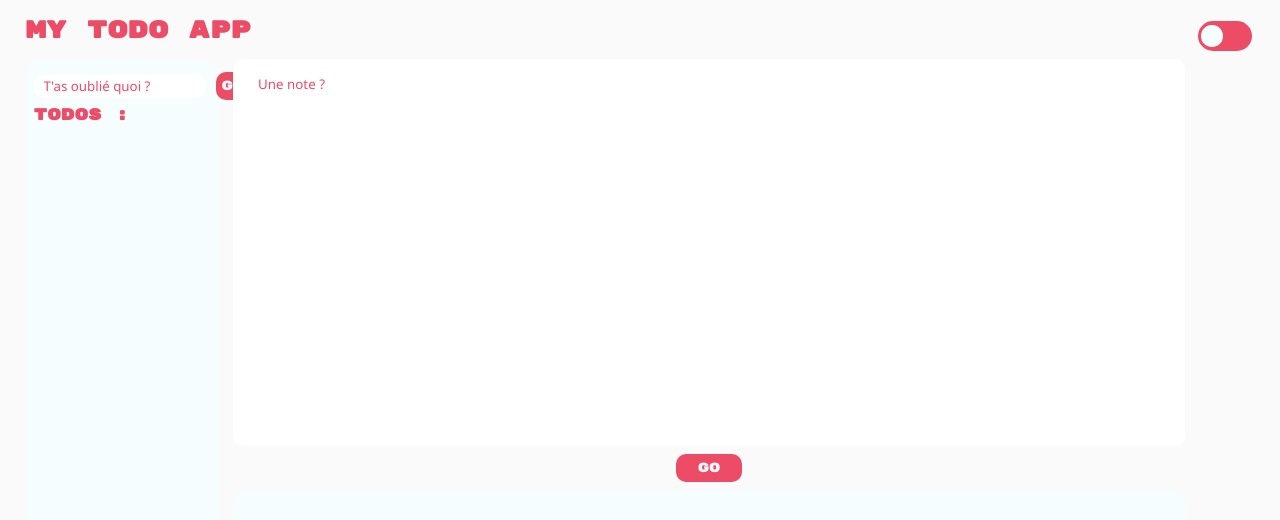
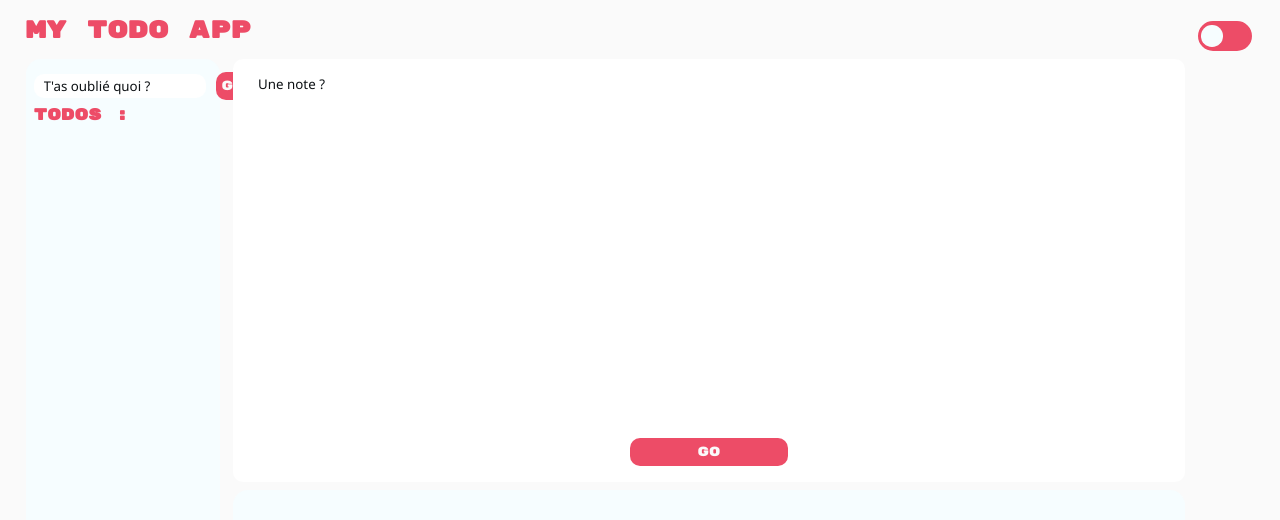
Before and after one commit to Junior-dev-Track/16-react-todolist-cyril-fl, a React (Vite) app: page / in a window 1280 px wide. Shown: the top 520 px of the page. Built offline with nearby package versions, Linux system fonts and the light colour scheme.

Commit message:
* Notes deletabe

```diff
--- a/src/component/Notes.jsx
+++ b/src/component/Notes.jsx
@@ -24,7 +24,9 @@ const Notes = ({ addNote }) => {
                 placeholder="Une note ?"
                 id="note"
             ></textarea>
-            <button className={'sendNoteButton'} type="submit">GO</button>
+            <div className="buttonArea">
+                <button className={'sendNoteButton'} type="submit">GO</button>
+            </div>
         </form>
     );
 };
--- a/src/component/NotesList.jsx
+++ b/src/component/NotesList.jsx
@@ -22,7 +22,8 @@ const NotesList = ({ notes, setNotes}) => {
                                 checked={note.isDone}
                                 onChange={() => toggleTask(note.id, notes, setNotes)}
                             />
-                            {/*<label htmlFor={`notes${note.id}`}></label>*/}
+                            <label htmlFor={`notes${note.id}`}></label>
+
                         </div>
                     </li>
                 ))}
--- a/src/style/00-Global/_colors.scss
+++ b/src/style/00-Global/_colors.scss
@@ -7,11 +7,10 @@ $textColor: var(--black);
 
 $neutral: var(--neutral);
 $primary : var(--primary);
+$primaryBis: var(--primaryBis);
 $secondary : var(--secondary);
 $secondaryBis: var(--secondaryBis);
 $tertiary : var(--tertiary);
-
-//ddd
 
 
 // By color
--- a/src/style/00-Global/colorTheme.css
+++ b/src/style/00-Global/colorTheme.css
@@ -4,14 +4,13 @@
         --black: #0D1114;
         --grey: #1F2426;
         --white: #FAFAFA;
-        --red: #ED4C67;
         --purple: #B53471;
         --purpleDark: #833471;
-        --pink: #FDA7DF;
 
         /* Element */
         --neutral : #ffffff;
         --primary : #ED4C67;
+        --primaryBis: #C94057 ;
         --secondary : #F6FDFF;
         --secondaryBis: #F0F5FA ;
         --tertiary : #FDA7DF;
@@ -22,14 +21,13 @@
         --black: #FAFAFA;
         --grey: #1F2426;
         --white: #0D1114;
-        --red: #ED4C67;
         --purple: #B53471;
         --purpleDark: #833471;
-        --pink: #FDA7DF;
 
         /* Element */
         --neutral : #1F2426;
         --primary : #F6FDFF;
+        --primaryBis: #F0F5FA ;
         --secondary : #ED4C67;
         --secondaryBis: #C94057 ;
         --tertiary : #FDA7DF;
@@ -43,14 +41,13 @@
         --black: #FAFAFA;
         --grey: #1F2426;
         --white: #0D1114;
-        --red: #ED4C67;
         --purple: #B53471;
         --purpleDark: #833471;
-        --pink: #FDA7DF;
 
         /* Element */
         --neutral : #1F2426;
         --primary : #F6FDFF;
+        --primaryBis: #F0F5FA ;
         --secondary : #ED4C67;
         --secondaryBis: #C94057 ;
         --tertiary : #FDA7DF;
@@ -62,14 +59,13 @@
         --black: #0D1114;
         --grey: #1F2426;
         --white: #FAFAFA;
-        --red: #ED4C67;
         --purple: #B53471;
         --purpleDark: #833471;
-        --pink: #FDA7DF;
 
         /* Element */
         --neutral : #ffffff;
         --primary : #ED4C67;
+        --primaryBis: #C94057 ;
         --secondary : #F6FDFF;
         --secondaryBis: #F0F5FA  ;
         --tertiary : #FDA7DF;
--- a/src/style/02-Assets/_block.scss
+++ b/src/style/02-Assets/_block.scss
@@ -21,7 +21,7 @@
   border-radius: 15px;
   overflow-x: scroll;
   display: flex;
-  justify-content: space-between;
+  justify-content: flex-start;
   gap :  1vh 1vw;
 }
 
--- a/src/style/02-Assets/_button.scss
+++ b/src/style/02-Assets/_button.scss
@@ -21,5 +21,5 @@ button:active {
 
 
 .sendNoteButton {
-  width: 7%;
+  width: 50%;
 }
--- a/src/style/02-Assets/_champText.scss
+++ b/src/style/02-Assets/_champText.scss
@@ -18,9 +18,9 @@
 .notefield {
   grid-column: 4 / span 14;
   grid-row: 2/ span 10;
-  display: flex;
-  flex-direction: column;
-  gap: 1vh;
+  display: grid;
+  grid-template-columns: repeat(3, 1fr);
+  grid-template-rows: repeat(3, 1fr);
   align-items: center;
 }
 .notefieldTxt {
@@ -30,8 +30,21 @@
   resize: none;
     width: 100%;
     height: 100%;
+  grid-column: 1 / span 3;
+  grid-row: 1/ span 3;
 }
 input[type="text"] {
   text-align: left;
   vertical-align: top;
 }
+
+.buttonArea {
+  grid-column: 2;
+  grid-row: 3;
+  align-self: self-end;
+  padding-bottom: 2vh;
+
+  display: flex;
+  align-items: center;
+  justify-content: center;
+}
--- a/src/style/app.css
+++ b/src/style/app.css
@@ -6,13 +6,12 @@
     --black: #0D1114;
     --grey: #1F2426;
     --white: #FAFAFA;
-    --red: #ED4C67;
     --purple: #B53471;
     --purpleDark: #833471;
-    --pink: #FDA7DF;
     /* Element */
     --neutral: #ffffff;
     --primary: #ED4C67;
+    --primaryBis: #C94057 ;
     --secondary: #F6FDFF;
     --secondaryBis: #F0F5FA ;
     --tertiary: #FDA7DF;
@@ -22,13 +21,12 @@
     --black: #FAFAFA;
     --grey: #1F2426;
     --white: #0D1114;
-    --red: #ED4C67;
     --purple: #B53471;
     --purpleDark: #833471;
-    --pink: #FDA7DF;
     /* Element */
     --neutral: #1F2426;
     --primary: #F6FDFF;
+    --primaryBis: #F0F5FA ;
     --secondary: #ED4C67;
     --secondaryBis: #C94057 ;
     --tertiary: #FDA7DF;
@@ -40,13 +38,12 @@
     --black: #FAFAFA;
     --grey: #1F2426;
     --white: #0D1114;
-    --red: #ED4C67;
     --purple: #B53471;
     --purpleDark: #833471;
-    --pink: #FDA7DF;
     /* Element */
     --neutral: #1F2426;
     --primary: #F6FDFF;
+    --primaryBis: #F0F5FA ;
     --secondary: #ED4C67;
     --secondaryBis: #C94057 ;
     --tertiary: #FDA7DF;
@@ -56,13 +53,12 @@
     --black: #0D1114;
     --grey: #1F2426;
     --white: #FAFAFA;
-    --red: #ED4C67;
     --purple: #B53471;
     --purpleDark: #833471;
-    --pink: #FDA7DF;
     /* Element */
     --neutral: #ffffff;
     --primary: #ED4C67;
+    --primaryBis: #C94057 ;
     --secondary: #F6FDFF;
     --secondaryBis: #F0F5FA ;
     --tertiary: #FDA7DF;
@@ -128,13 +124,12 @@ body {
     --black: #0D1114;
     --grey: #1F2426;
     --white: #FAFAFA;
-    --red: #ED4C67;
     --purple: #B53471;
     --purpleDark: #833471;
-    --pink: #FDA7DF;
     /* Element */
     --neutral: #ffffff;
     --primary: #ED4C67;
+    --primaryBis: #C94057 ;
     --secondary: #F6FDFF;
     --secondaryBis: #F0F5FA ;
     --tertiary: #FDA7DF;
@@ -144,13 +139,12 @@ body {
     --black: #FAFAFA;
     --grey: #1F2426;
     --white: #0D1114;
-    --red: #ED4C67;
     --purple: #B53471;
     --purpleDark: #833471;
-    --pink: #FDA7DF;
     /* Element */
     --neutral: #1F2426;
     --primary: #F6FDFF;
+    --primaryBis: #F0F5FA ;
     --secondary: #ED4C67;
     --secondaryBis: #C94057 ;
     --tertiary: #FDA7DF;
@@ -162,13 +156,12 @@ body {
     --black: #FAFAFA;
     --grey: #1F2426;
     --white: #0D1114;
-    --red: #ED4C67;
     --purple: #B53471;
     --purpleDark: #833471;
-    --pink: #FDA7DF;
     /* Element */
     --neutral: #1F2426;
     --primary: #F6FDFF;
+    --primaryBis: #F0F5FA ;
     --secondary: #ED4C67;
     --secondaryBis: #C94057 ;
     --tertiary: #FDA7DF;
@@ -178,13 +171,12 @@ body {
     --black: #0D1114;
     --grey: #1F2426;
     --white: #FAFAFA;
-    --red: #ED4C67;
     --purple: #B53471;
     --purpleDark: #833471;
-    --pink: #FDA7DF;
     /* Element */
     --neutral: #ffffff;
     --primary: #ED4C67;
+    --primaryBis: #C94057 ;
     --secondary: #F6FDFF;
     --secondaryBis: #F0F5FA ;
     --tertiary: #FDA7DF;
@@ -196,13 +188,12 @@ body {
     --black: #0D1114;
     --grey: #1F2426;
     --white: #FAFAFA;
-    --red: #ED4C67;
     --purple: #B53471;
     --purpleDark: #833471;
-    --pink: #FDA7DF;
     /* Element */
     --neutral: #ffffff;
     --primary: #ED4C67;
+    --primaryBis: #C94057 ;
     --secondary: #F6FDFF;
     --secondaryBis: #F0F5FA ;
     --tertiary: #FDA7DF;
@@ -212,13 +203,12 @@ body {
     --black: #FAFAFA;
     --grey: #1F2426;
     --white: #0D1114;
-    --red: #ED4C67;
     --purple: #B53471;
     --purpleDark: #833471;
-    --pink: #FDA7DF;
     /* Element */
     --neutral: #1F2426;
     --primary: #F6FDFF;
+    --primaryBis: #F0F5FA ;
     --secondary: #ED4C67;
     --secondaryBis: #C94057 ;
     --tertiary: #FDA7DF;
@@ -230,13 +220,12 @@ body {
     --black: #FAFAFA;
     --grey: #1F2426;
     --white: #0D1114;
-    --red: #ED4C67;
     --purple: #B53471;
     --purpleDark: #833471;
-    --pink: #FDA7DF;
     /* Element */
     --neutral: #1F2426;
     --primary: #F6FDFF;
+    --primaryBis: #F0F5FA ;
     --secondary: #ED4C67;
     --secondaryBis: #C94057 ;
     --tertiary: #FDA7DF;
@@ -246,13 +235,12 @@ body {
     --black: #0D1114;
     --grey: #1F2426;
     --white: #FAFAFA;
-    --red: #ED4C67;
     --purple: #B53471;
     --purpleDark: #833471;
-    --pink: #FDA7DF;
     /* Element */
     --neutral: #ffffff;
     --primary: #ED4C67;
+    --primaryBis: #C94057 ;
     --secondary: #F6FDFF;
     --secondaryBis: #F0F5FA ;
     --tertiary: #FDA7DF;
@@ -293,13 +281,12 @@ body {
     --black: #0D1114;
     --grey: #1F2426;
     --white: #FAFAFA;
-    --red: #ED4C67;
     --purple: #B53471;
     --purpleDark: #833471;
-    --pink: #FDA7DF;
     /* Element */
     --neutral: #ffffff;
     --primary: #ED4C67;
+    --primaryBis: #C94057 ;
     --secondary: #F6FDFF;
     --secondaryBis: #F0F5FA ;
     --tertiary: #FDA7DF;
@@ -309,13 +296,12 @@ body {
     --black: #FAFAFA;
     --grey: #1F2426;
     --white: #0D1114;
-    --red: #ED4C67;
     --purple: #B53471;
     --purpleDark: #833471;
-    --pink: #FDA7DF;
     /* Element */
     --neutral: #1F2426;
     --primary: #F6FDFF;
+    --primaryBis: #F0F5FA ;
     --secondary: #ED4C67;
     --secondaryBis: #C94057 ;
     --tertiary: #FDA7DF;
@@ -327,13 +313,12 @@ body {
     --black: #FAFAFA;
     --grey: #1F2426;
     --white: #0D1114;
-    --red: #ED4C67;
     --purple: #B53471;
     --purpleDark: #833471;
-    --pink: #FDA7DF;
     /* Element */
     --neutral: #1F2426;
     --primary: #F6FDFF;
+    --primaryBis: #F0F5FA ;
     --secondary: #ED4C67;
     --secondaryBis: #C94057 ;
     --tertiary: #FDA7DF;
@@ -343,13 +328,12 @@ body {
     --black: #0D1114;
     --grey: #1F2426;
     --white: #FAFAFA;
-    --red: #ED4C67;
     --purple: #B53471;
     --purpleDark: #833471;
-    --pink: #FDA7DF;
     /* Element */
     --neutral: #ffffff;
     --primary: #ED4C67;
+    --primaryBis: #C94057 ;
     --secondary: #F6FDFF;
     --secondaryBis: #F0F5FA ;
     --tertiary: #FDA7DF;
@@ -375,7 +359,7 @@ button:active {
 }
 
 .sendNoteButton {
-  width: 7%;
+  width: 50%;
 }
 
 @media (prefers-color-scheme: light) {
@@ -384,13 +368,12 @@ button:active {
     --black: #0D1114;
     --grey: #1F2426;
     --white: #FAFAFA;
-    --red: #ED4C67;
     --purple: #B53471;
     --purpleDark: #833471;
-    --pink: #FDA7DF;
     /* Element */
     --neutral: #ffffff;
     --primary: #ED4C67;
+    --primaryBis: #C94057 ;
     --secondary: #F6FDFF;
     --secondaryBis: #F0F5FA ;
     --tertiary: #FDA7DF;
@@ -400,13 +383,12 @@ button:active {
     --black: #FAFAFA;
     --grey: #1F2426;
     --white: #0D1114;
-    --red: #ED4C67;
     --purple: #B53471;
     --purpleDark: #833471;
-    --pink: #FDA7DF;
     /* Element */
     --neutral: #1F2426;
     --primary: #F6FDFF;
+    --primaryBis: #F0F5FA ;
     --secondary: #ED4C67;
     --secondaryBis: #C94057 ;
     --tertiary: #FDA7DF;
@@ -418,13 +400,12 @@ button:active {
     --black: #FAFAFA;
     --grey: #1F2426;
     --white: #0D1114;
-    --red: #ED4C67;
     --purple: #B53471;
     --purpleDark: #833471;
-    --pink: #FDA7DF;
     /* Element */
     --neutral: #1F2426;
     --primary: #F6FDFF;
+    --primaryBis: #F0F5FA ;
     --secondary: #ED4C67;
     --secondaryBis: #C94057 ;
     --tertiary: #FDA7DF;
@@ -434,13 +415,12 @@ button:active {
     --black: #0D1114;
     --grey: #1F2426;
     --white: #FAFAFA;
-    --red: #ED4C67;
     --purple: #B53471;
     --purpleDark: #833471;
-    --pink: #FDA7DF;
     /* Element */
     --neutral: #ffffff;
     --primary: #ED4C67;
+    --primaryBis: #C94057 ;
     --secondary: #F6FDFF;
     --secondaryBis: #F0F5FA ;
     --tertiary: #FDA7DF;
@@ -494,19 +474,55 @@ button:active {
   display: block;
 }
 
+.crossCheckbox {
+  position: relative;
+  width: 20px;
+}
+
+.crossCheckbox input[type=checkbox] {
+  display: none; /* Cacher la checkbox par défaut */
+}
+
+.crossCheckbox input[type=checkbox] + label::before, .crossCheckbox input[type=checkbox] + label::after {
+  content: "";
+  display: inline-block;
+  width: 20px; /* Taille de la croix */
+  height: 3px; /* Taille de la croix */
+  border-radius: 5px;
+  background-color: var(--primary);
+  position: absolute;
+}
+
+.crossCheckbox input[type=checkbox] + label::before {
+  transform: rotate(45deg); /* Rotation de la croix */
+}
+
+.crossCheckbox input[type=checkbox] + label::after {
+  transform: rotate(-45deg); /* Rotation de la croix */
+}
+
+.crossCheckbox input[type=checkbox]:hover + label::before,
+.crossCheckbox input[type=checkbox]:hover + label::after {
+  background-color: var(--primaryBis);
+}
+
+.crossCheckbox input[type=checkbox]:active + label::before,
+.crossCheckbox input[type=checkbox]:active + label::after {
+  background-color: var(--secondary);
+}
+
 @media (prefers-color-scheme: light) {
   :root {
     /* Color */
     --black: #0D1114;
     --grey: #1F2426;
     --white: #FAFAFA;
-    --red: #ED4C67;
     --purple: #B53471;
     --purpleDark: #833471;
-    --pink: #FDA7DF;
     /* Element */
     --neutral: #ffffff;
     --primary: #ED4C67;
+    --primaryBis: #C94057 ;
     --secondary: #F6FDFF;
     --secondaryBis: #F0F5FA ;
     --tertiary: #FDA7DF;
@@ -516,13 +532,12 @@ button:active {
     --black: #FAFAFA;
     --grey: #1F2426;
     --white: #0D1114;
-    --red: #ED4C67;
     --purple: #B53471;
     --purpleDark: #833471;
-    --pink: #FDA7DF;
     /* Element */
     --neutral: #1F2426;
     --primary: #F6FDFF;
+    --primaryBis: #F0F5FA ;
     --secondary: #ED4C67;
     --secondaryBis: #C94057 ;
     --tertiary: #FDA7DF;
@@ -534,13 +549,12 @@ button:active {
     --black: #FAFAFA;
     --grey: #1F2426;
     --white: #0D1114;
-    --red: #ED4C67;
     --purple: #B53471;
     --purpleDark: #833471;
-    --pink: #FDA7DF;
     /* Element */
     --neutral: #1F2426;
     --primary: #F6FDFF;
+    --primaryBis: #F0F5FA ;
     --secondary: #ED4C67;
     --secondaryBis: #C94057 ;
     --tertiary: #FDA7DF;
@@ -550,13 +564,12 @@ button:active {
     --black: #0D1114;
     --grey: #1F2426;
     --white: #FAFAFA;
-    --red: #ED4C67;
     --purple: #B53471;
     --purpleDark: #833471;
-    --pink: #FDA7DF;
     /* Element */
     --neutral: #ffffff;
     --primary: #ED4C67;
+    --primaryBis: #C94057 ;
     --secondary: #F6FDFF;
     --secondaryBis: #F0F5FA ;
     --tertiary: #FDA7DF;
@@ -650,9 +663,9 @@ button:active {
 .notefield {
   grid-column: 4/span 14;
   grid-row: 2/span 10;
-  display: flex;
-  flex-direction: column;
-  gap: 1vh;
+  display: grid;
+  grid-template-columns: repeat(3, 1fr);
+  grid-template-rows: repeat(3, 1fr);
   align-items: center;
 }
 
@@ -663,11 +676,23 @@ button:active {
   resize: none;
   width: 100%;
   height: 100%;
+  grid-column: 1/span 3;
+  grid-row: 1/span 3;
 }
 
 input[type=text] {
   text-align: left;
   vertical-align: top;
+}
+
+.buttonArea {
+  grid-column: 2;
+  grid-row: 3;
+  align-self: self-end;
+  padding-bottom: 2vh;
+  display: flex;
+  align-items: center;
+  justify-content: center;
 }
 
 .blockList {
@@ -692,7 +717,7 @@ input[type=text] {
   border-radius: 15px;
   overflow-x: scroll;
   display: flex;
-  justify-content: space-between;
+  justify-content: flex-start;
   gap: 1vh 1vw;
 }
 
```
Also changed, not shown: src/style/02-Assets/_checkboxes.scss (+36 -7 lines), 1 other file (tests, documents, lock files or other folders).
